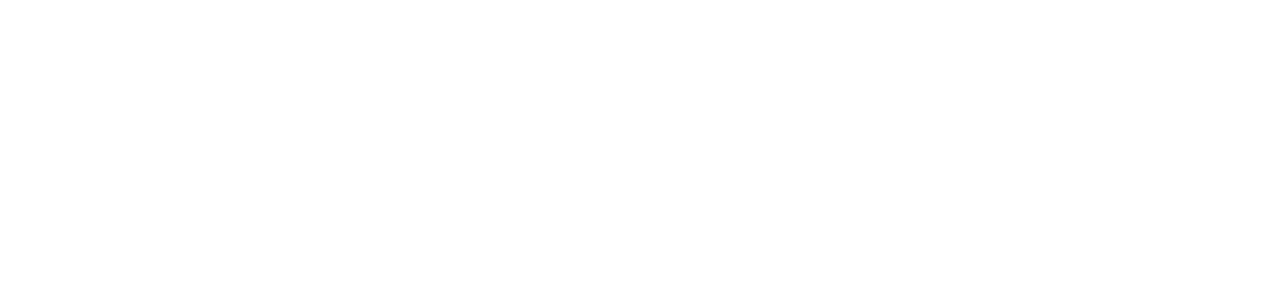
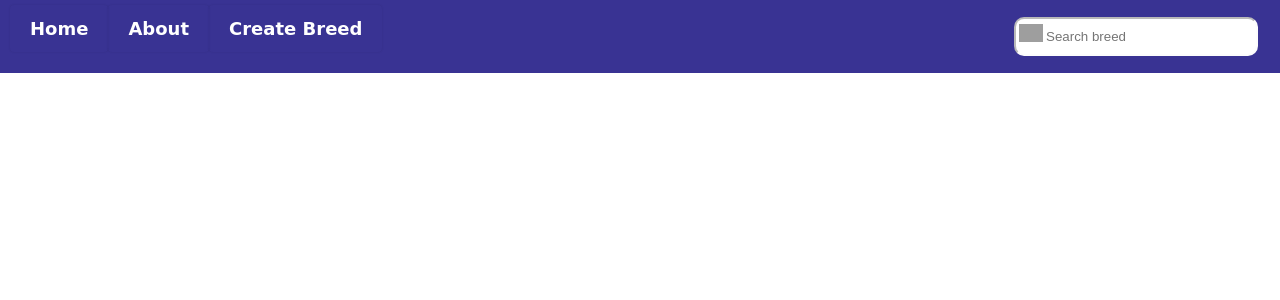
Before and after one commit to LucasMarchetti/PI-DOGS, a React (Create React App) app in the folder client/: page /home/dogs/about in a window 1280 px wide. Shown: the top 300 px of the page. Built offline with nearby package versions, Linux system fonts and the light colour scheme; no server answers; grey boxes are pictures that could not be loaded.

Commit message:
safe save

```diff
--- a/client/src/App.js
+++ b/client/src/App.js
@@ -4,16 +4,24 @@ import { Route, Switch } from "react-router-dom"
 //PAGES
 import LandingPage from "./components/LandingPage"
 import Dogs from "./components/Dogs"
-// import Home from "./components/Home.jsx"
-// import DogDetails from "./components/DogDetails"
+import DogDetails from "./components/DogDetails"
+
+//COMPONENTS
+import NavBar from "./components/NavBar"
 
 function App() {
   return (
     <>
       <Switch>
+
         <Route exact path="/" component={LandingPage}/>
-        <Route exact path="/home/dogs" component={Dogs}/>
-        {/* <Route exact path="/home/dogs/:id" component={DogDetails}/> */}
+
+        <Route path="/" >
+          <NavBar />
+          <Route exact path="/home/dogs" component={Dogs}/>
+          <Route exact path="/home/dogs/:id" component={DogDetails}/>
+        </Route>
+
       </Switch>
     </>
   )
--- a/client/src/components/DogDetails.jsx
+++ b/client/src/components/DogDetails.jsx
@@ -1,7 +1,23 @@
-import { Link } from "react-router-dom"
+import { useEffect } from "react"
+import { useDispatch, useSelector } from "react-redux"
+import { getDetails } from "../redux/actions"
 import "./styles/styles.css"
 
-export default function DogDetails({
+export default function DogDetails() {
+
+  const dog = useSelector((state) => state.dogs)
+  console.log(dog) // dog = [{}, {}, {}, todas las razas]
+
+  const dispatch = useDispatch()
+
+  useEffect(() => {
+    dispatch(getDetails())
+  }, [dispatch])
+
+  return (
+    <>
+    {
+      dog ? dog.map(({
         id,
         name,
         image,
@@ -10,21 +26,17 @@ export default function DogDetails({
         height,
         weight,
         temperament
-}) {
-
+      }) => {
         return (
           <>
-      <div className="dog_card" key={id}>
-        <div className="dog_container">
-            <Link to={`/home/dogs/${id}`} style={{textDecoration: 'none'}}>
-              <img src={image} alt="img not found" className="img_card"/>
-              <h3>{name}</h3>
-            </Link>
-            <p>Temperament: {temperament}</p>
-            <p>Weight: {weight} Kg </p>
-        </div>
-
-      </div>
+          <h1>{name}</h1>
+          </>
+        )
+      }) :
+      <h3>
+        Not details...
+      </h3>
+    }
     </>
   )
 }
--- a/client/src/components/Dogs.jsx
+++ b/client/src/components/Dogs.jsx
@@ -1,8 +1,9 @@
 import { useEffect } from "react"
 import { useDispatch, useSelector } from "react-redux"
+import { Link } from "react-router-dom"
 import { getDogs } from "../redux/actions"
-import DogDetails from "./DogDetails"
-import SearchBar from "./SearchBar"
+import "./styles/styles.css"
+
 
 export default function Dogs() {
   const dogs = useSelector((state) => state.dogs)
@@ -15,7 +16,6 @@ export default function Dogs() {
 
   return (
     <div>
-      <SearchBar />
       {
         dogs ? dogs.map(({
             id,
@@ -27,17 +27,17 @@ export default function Dogs() {
             weight,
             temperament
           }) => {
-            return <DogDetails
-              key={id}
-              id={id}
-              name={name}
-              image={image}
-              bred_for={bred_for}
-              life_span={life_span}
-              height={height}
-              weight={weight}
-              temperament={temperament}
-            />
+            return (
+            <div className="dog_card" key={id}>
+
+              <Link to={`/home/dogs/${id}`} style={{textDecoration: 'none'}}>
+                <img src={image} alt="img not found" className="img_card"/>
+                <h3>{name}</h3>
+              </Link>
+
+              <p>Temperament: {temperament}</p>
+              <p>Weight: {weight} Kg </p>
+            </div>)
         }) :
         <h3>
         Not details...
--- /dev/null
+++ b/client/src/components/NavBar.jsx
@@ -0,0 +1,16 @@
+import SearchBar from "./SearchBar";
+import "./styles/styles.css"
+
+export default function NavBar() {
+
+    return (
+        <div className="navbar">
+                <a href="/home/dogs">Home</a>
+                <a href="/home/dogs/about">About</a>
+                <a href="/home/dogs/create">Create Breed</a>
+                <div className="header-right">
+                    <SearchBar />
+                </div>
+        </div>
+    )
+}
--- a/client/src/components/SearchBar.jsx
+++ b/client/src/components/SearchBar.jsx
@@ -1,6 +1,7 @@
 import { useState } from "react"
 import { useDispatch } from "react-redux"
 import { getDetails } from "../redux/actions"
+import "./styles/styles.css"
 
 export default function SearchBar () {
     const [search, setSearch] = useState('')
@@ -26,8 +27,8 @@ export default function SearchBar () {
                     onChange={onInputChange}
                     value={search}
                     placeholder='Search breed'
+                    className="searchBar"
                 />
-                {/* <input type="submit" value="Search" /> */}
             </form>
         </>
     )
--- a/client/src/components/styles/styles.css
+++ b/client/src/components/styles/styles.css
@@ -1,4 +1,4 @@
-  /*       /LANDING PAGE                    */
+  /*       /LANDING PAGE      */
 
 .landing {
     text-align: center;
@@ -23,7 +23,7 @@
     cursor: pointer;
   }
 
-  /*       /HOME                    */
+  /*       /HOME      */
 
   .dog_card {
     text-align: center;
@@ -46,3 +46,54 @@
     width: 100%;
     border-radius: 10px 10px 0 0;
   }
+
+  /*   NAVBAR   */
+
+  .navbar{
+    overflow: hidden;
+    background-color: #080079cc;
+    padding: 5px 10px;
+    font-family: Comic Sans MS, Comic Sans, cursive;
+  }
+
+  .navbar a {
+    float: left;
+    color: white;
+    text-align: center;
+    padding: 16px 20px;
+    text-decoration: none;
+    font-size: 18px;
+    line-height: 15px;
+    border-radius: 4px;
+    font-weight: bold;
+    box-shadow: 0 0px 2px 0 rgba(0, 0, 0, 0.1);
+  }
+
+  .navbar a:hover {
+    background-color: #fcfcfccc;
+    color: #080079cc;
+    box-shadow: 0 12px 16px 0 rgba(0, 0, 0, 0.24),
+      0 17px 50px 0 rgba(0, 0, 0, 0.19);
+  }
+
+  .header-right {
+    float: right;
+    color: black;
+    text-align: center;
+    padding: 12px;
+    text-decoration: none;
+    font-size: 15px;
+  }
+
+  /*   searchBar    */
+
+  .searchBar {
+    background: url(https://cdn0.iconfinder.com/data/icons/slim-square-icons-basics/100/basics-19-32.png)
+    no-repeat 3px 5px;
+    background-size: 24px;
+    background-color: white;
+    width: 200px;
+    border-color: #fcfcfccc;
+    border-radius: 10px;
+    padding: 10px 10px 10px 30px;
+  }
```
Lines whose indentation alone changed are shown as unchanged.
